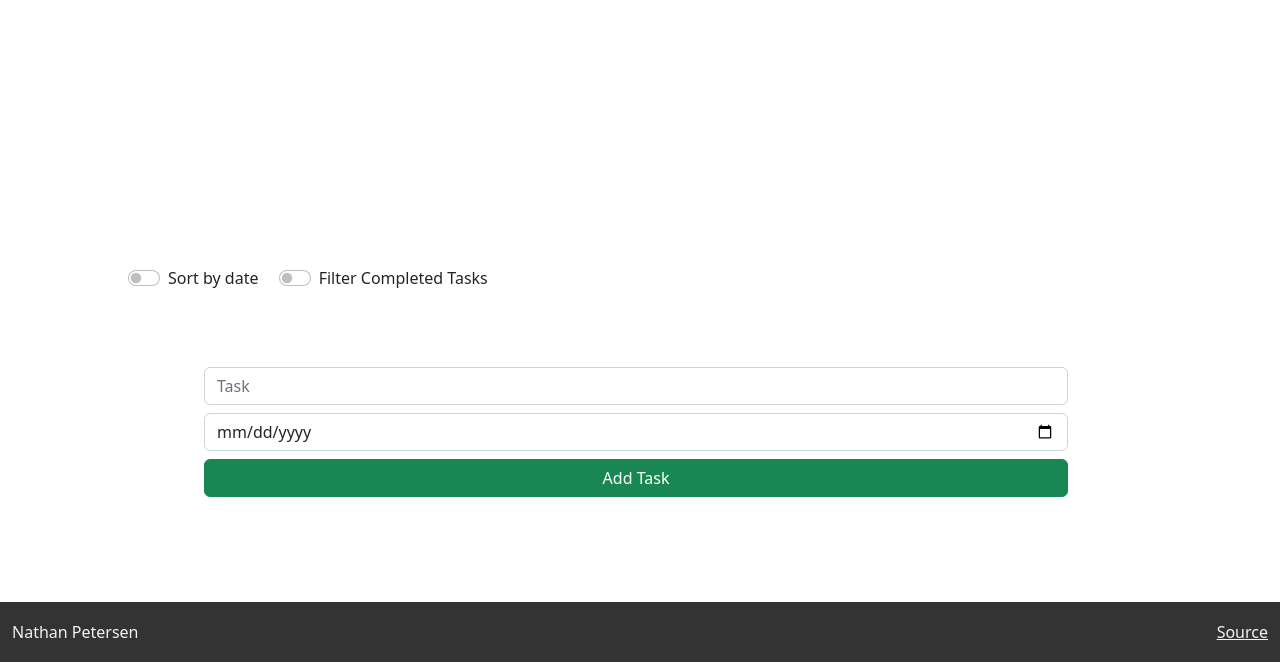
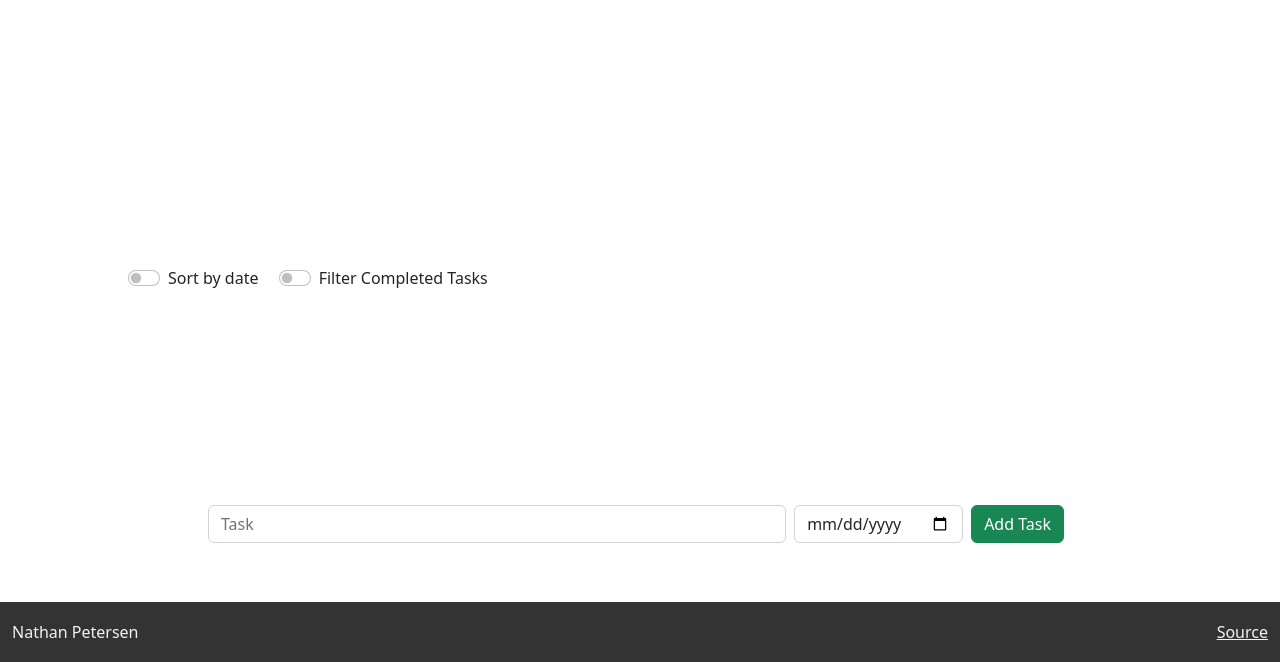
Before and after one commit to n8petersen/cs260-startup, a plain HTML site: page src/html/list.html in a window 1280 px wide. Shown: the part 142-804 px from the top of the page. Drawn offline with nearby package versions, Linux system fonts and the light colour scheme.

Commit message:
Fixed the create-task form to look nice again.

```diff
--- a/src/html/list.html
+++ b/src/html/list.html
@@ -97,9 +97,10 @@
     </form> -->
 
     <form onsubmit="createTask(event)" class="row p-lg-5 g-2 w-75 position-absolute bottom-0 start-50 translate-middle" id="add-task">
-      <input type="text" class="form-control" placeholder="Task" name="description" id="form-text">
-      <input type='date' class="form-control" name="date" id="form-date" required />
-      <button type="submit" class="btn btn-success">Add Task</button>
+
+      <div class="col"> <input type="text" class="form-control" placeholder="Task" name="description" id="form-text"> </div>
+      <div class="col-auto"> <input type='date' class="form-control" name="date" id="form-date" required /> </div>
+      <div class="col-auto"> <button type="submit" class="btn btn-success">Add Task</button> </div>
     </form>
 
 
--- a/src/js/tasklist.js
+++ b/src/js/tasklist.js
@@ -143,7 +143,7 @@ document.getElementById("sort").addEventListener("click", sortByDate);
 var sortedDate = false; // Initialize sorted state to false
 
 function compareDates(a, b) {
-    // Helper function for the SortByDate function
+    // Helper function for the sortByDate function
     if (a.date > b.date) {
         return 1;
     }
```
Also changed, not shown: README.md.
